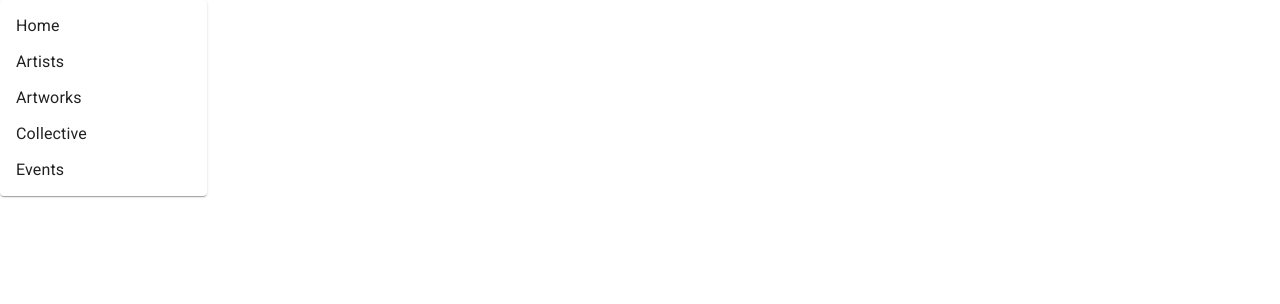
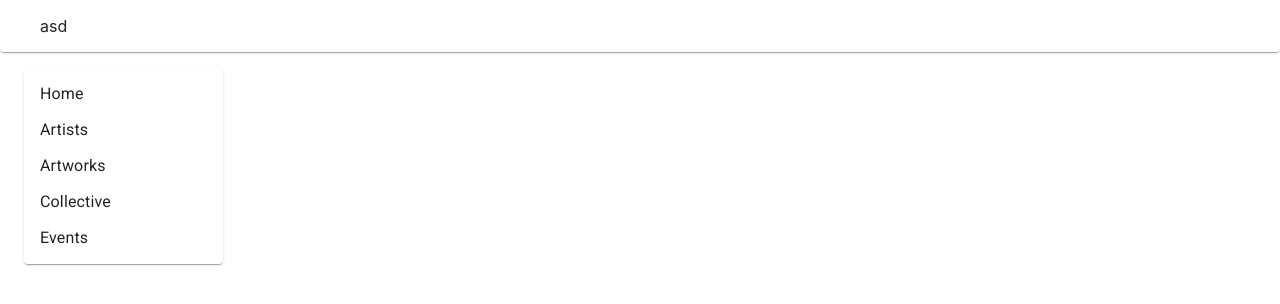
Before and after one commit to KingDavid2/cuco_next_BAK, a Next.js app: page / in a window 1280 px wide. Shown: the top 304 px of the page. Built offline with nearby package versions, Linux system fonts and the light colour scheme.

Commit message:
Add TopNav

```diff
--- /dev/null
+++ b/components/TopNav.tsx
@@ -0,0 +1,26 @@
+import React from "react";
+import { Container, Paper } from '@material-ui/core';
+import { makeStyles, Theme, createStyles } from '@material-ui/core/styles';
+
+const useStyles = makeStyles((theme: Theme) => createStyles({
+  outerPaper: {
+    marginBottom: '16px',
+    padding: '16px'
+
+  },
+}));
+
+const TopNav = () => {
+  const classes = useStyles();
+
+  return (
+    <Paper className={classes.outerPaper}>
+      <Container maxWidth="xl">
+        asd
+      </Container>
+    </Paper>
+
+  );
+}
+
+export default TopNav;
--- a/layouts/DefaultLayout.tsx
+++ b/layouts/DefaultLayout.tsx
@@ -1,6 +1,7 @@
 import React, { FC } from "react";
 import LeftNav from  '../components/LeftNav'
-import { Grid } from '@material-ui/core';
+import TopNav from  '../components/TopNav'
+import { Container, Grid, Paper } from '@material-ui/core';
 
 interface Props {
   children: object
@@ -8,6 +9,10 @@ interface Props {
 
 const DefaultLayout: FC<Props> = ({ children }) => {
   return (
+    <>
+      <TopNav/>
+      <Container
+        maxWidth={false}>
         <Grid
           container
           spacing={1}
@@ -18,8 +23,12 @@ const DefaultLayout: FC<Props> = ({ children }) => {
           <Grid item xs={2}>
             <LeftNav/>
           </Grid>
+          <Grid item xs>
             { children}
           </Grid>
+        </Grid>
+      </Container>
+    </>
   );
 }
 
```
Lines whose indentation alone changed are shown as unchanged.
